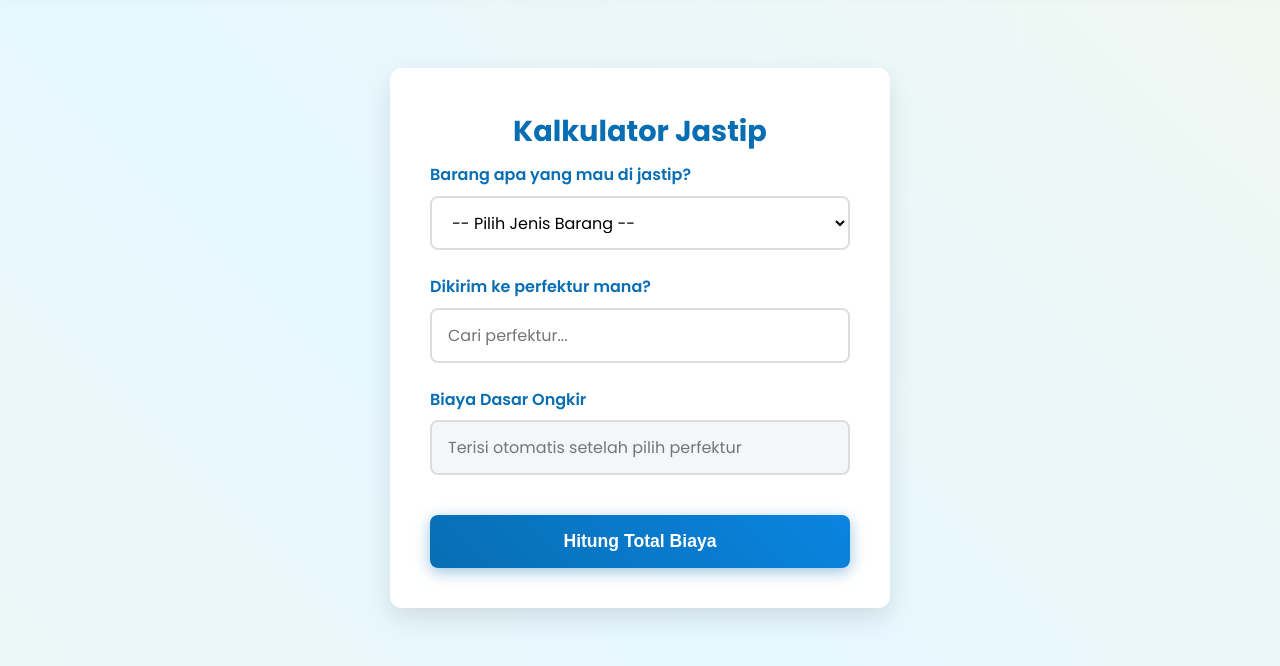
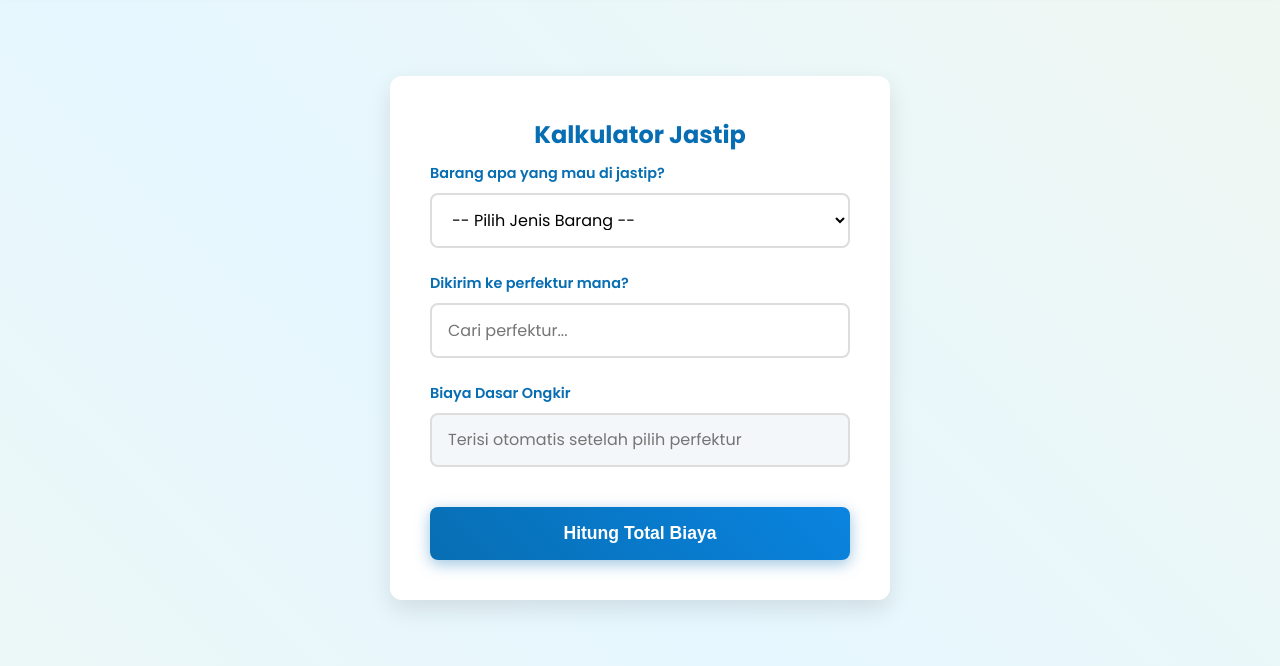
Before and after one commit to yanoshijapan/kalkulatorjastip, a plain HTML site: page index.html in a window 1280 px wide. Shown: the part 86-752 px from the top of the page. Drawn offline with Linux system fonts and the light colour scheme.

Commit message:
index.html

```diff
--- a/index.html
+++ b/index.html
@@ -126,7 +126,7 @@
             color: var(--primary-blue);
             text-align: center;
             margin-bottom: 0.5rem;
-            font-size: 1.8rem;
+            font-size: 1.5rem;
             font-weight: 700;
         }
 
@@ -140,6 +140,7 @@
             color: var(--primary-blue);
             font-weight: 600;
             margin-bottom: 0.5rem;
+            font-size: 0.9rem;
         }
 
         .form-group input, .form-group select {
```
